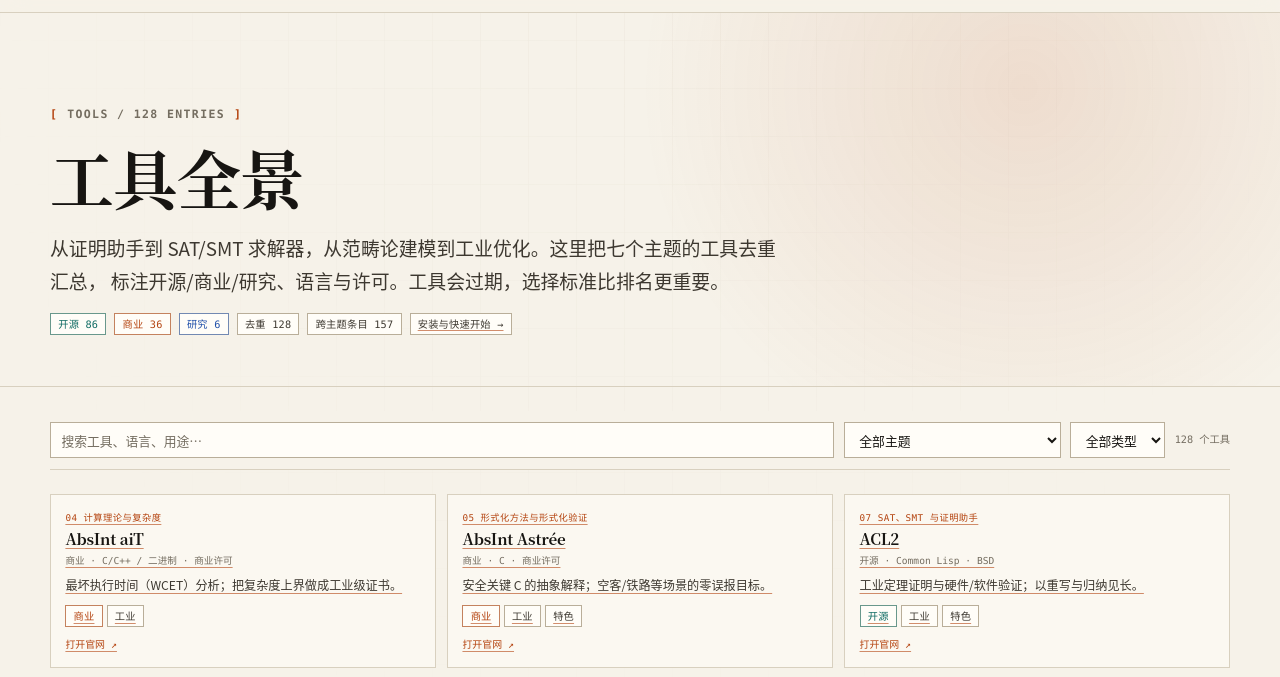
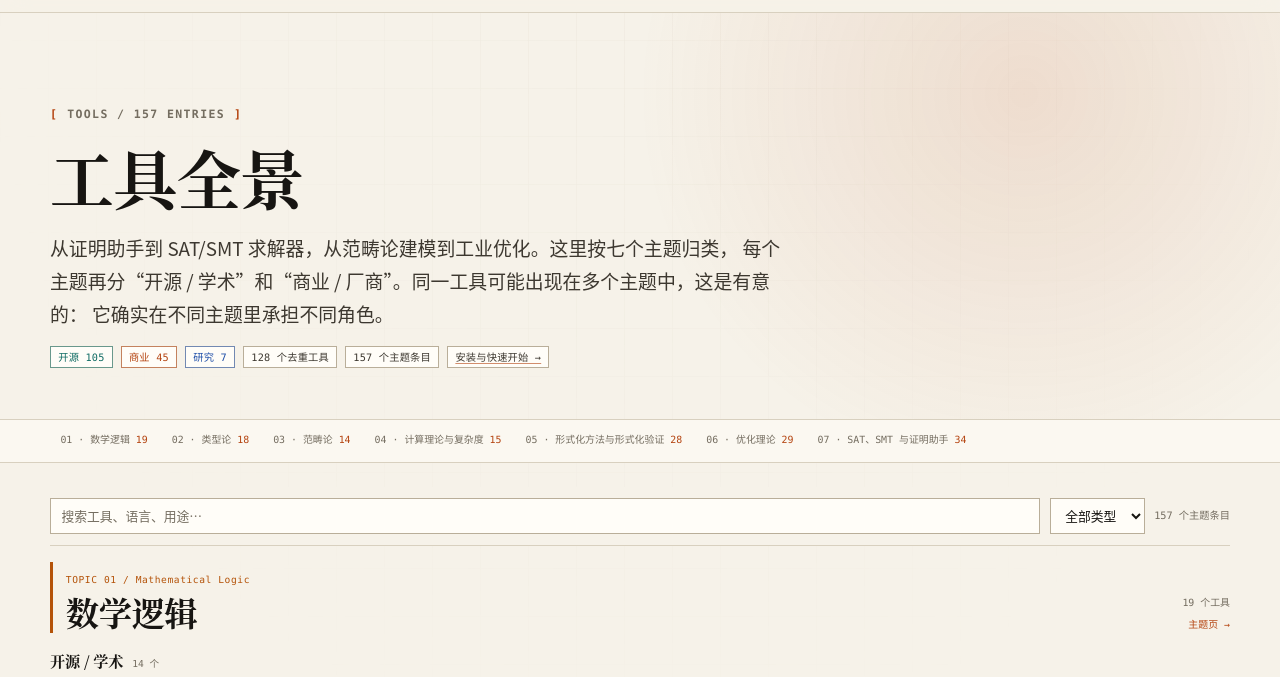
Before and after one commit to lulgabc/Logic-Computing-Formel, an Astro site: page /Logic-Computing-Formel/tools in a window 1280 px wide. Shown: the part 56-733 px from the top of the page. Built offline with nearby package versions, Linux system fonts and the light colour scheme; Astro itself is replaced by a stand-in of ours.

Commit message:
feat: group tool overview by topic

```diff
--- /dev/null
+++ b/src/components/ToolCard.astro
@@ -0,0 +1,40 @@
+---
+import type { Tool, Topic } from "../data/types";
+
+interface Props {
+  tool: Tool;
+  topic?: Topic;
+}
+
+const { tool, topic } = Astro.props;
+const kindLabel: Record<Tool["kind"], string> = { open: "开源", commercial: "商业", research: "研究" };
+const badgeClass = tool.kind === "open" ? "badge-open" : tool.kind === "commercial" ? "badge-commercial" : "badge-research";
+const haystack = [
+  tool.name,
+  tool.note,
+  tool.lang,
+  tool.license,
+  ...tool.tags,
+  topic ? `${topic.title} ${topic.en}` : "",
+].join(" ").toLowerCase();
+---
+
+<a
+  class="tool-card"
+  href={tool.url}
+  rel="noopener"
+  data-kind={tool.kind}
+  data-search={haystack}
+>
+  <div class="tool-head">
+    <div>
+      <div class="tool-name">{tool.name} <span aria-hidden="true">↗</span></div>
+      <div class="tool-tags">
+        <span class:list={["badge", badgeClass]}>{kindLabel[tool.kind]}</span>
+        {tool.tags.map((tag) => <span class="badge">{tag}</span>)}
+      </div>
+    </div>
+  </div>
+  <div class="tool-meta">{tool.lang} · {tool.license}</div>
+  <p class="tool-note">{tool.note}</p>
+</a>
--- a/src/pages/tools.astro
+++ b/src/pages/tools.astro
@@ -1,107 +1,102 @@
 ---
 import BaseLayout from "../layouts/BaseLayout.astro";
+import ToolCard from "../components/ToolCard.astro";
 import { topics, totalStats } from "../data/topics";
 import { url } from "../lib/url";
-import type { Topic, Tool } from "../data/types";
 
-interface AggregatedTool {
-  tool: Tool;
-  domains: Topic[];
-}
+const sections = topics.map((topic) => ({
+  topic,
+  open: topic.tools.filter((tool) => tool.kind !== "commercial"),
+  commercial: topic.tools.filter((tool) => tool.kind === "commercial"),
+}));
 
-const map = new Map<string, AggregatedTool>();
-for (const topic of topics) {
-  for (const tool of topic.tools) {
-    const existing = map.get(tool.name);
-    if (existing) {
-      if (!existing.domains.some((domain) => domain.slug === topic.slug)) {
-        existing.domains.push(topic);
-      }
-    } else {
-      map.set(tool.name, { tool, domains: [topic] });
-    }
-  }
-}
-
-const aggregated = [...map.values()].sort((a, b) => a.tool.name.localeCompare(b.tool.name));
-const kindLabel: Record<Tool["kind"], string> = { open: "开源", commercial: "商业", research: "研究" };
-const openCount = aggregated.filter((item) => item.tool.kind === "open").length;
-const commercialCount = aggregated.filter((item) => item.tool.kind === "commercial").length;
-const researchCount = aggregated.filter((item) => item.tool.kind === "research").length;
+const allEntries = topics.flatMap((topic) => topic.tools.map((tool) => ({ topic, tool })));
+const openCount = allEntries.filter(({ tool }) => tool.kind === "open").length;
+const commercialCount = allEntries.filter(({ tool }) => tool.kind === "commercial").length;
+const researchCount = allEntries.filter(({ tool }) => tool.kind === "research").length;
 ---
 
-<BaseLayout title="工具全景" description="跨七个主题的开源、商业与研究工具全景：Lean、Rocq、Isabelle、Z3、cvc5、Gurobi、TLA+、Verus、Catlab、HiGHS 等，可按领域、类型与关键词筛选。">
+<BaseLayout title="工具全景" description="按七个主题归类的开源、商业与研究工具全景：Lean、Rocq、Isabelle、Z3、cvc5、Gurobi、TLA+、Verus、Catlab、HiGHS 等，可按类型与关键词筛选。">
   <section class="page-hero">
     <div class="wrap">
-      <span class="eyebrow">Tools / {aggregated.length} entries</span>
+      <span class="eyebrow">Tools / {totalStats.toolEntries} entries</span>
       <h1>工具全景</h1>
       <p class="lead">
-        从证明助手到 SAT/SMT 求解器，从范畴论建模到工业优化。这里把七个主题的工具去重汇总，
-        标注开源/商业/研究、语言与许可。工具会过期，选择标准比排名更重要。
+        从证明助手到 SAT/SMT 求解器，从范畴论建模到工业优化。这里按七个主题归类，
+        每个主题再分“开源 / 学术”和“商业 / 厂商”。同一工具可能出现在多个主题中，这是有意的：
+        它确实在不同主题里承担不同角色。
       </p>
       <div class="row mt-2">
         <span class="badge badge-open">开源 {openCount}</span>
         <span class="badge badge-commercial">商业 {commercialCount}</span>
         <span class="badge badge-research">研究 {researchCount}</span>
-        <span class="badge">去重 {aggregated.length}</span>
-        <span class="badge">跨主题条目 {totalStats.toolEntries}</span>
+        <span class="badge">{totalStats.tools} 个去重工具</span>
+        <span class="badge">{totalStats.toolEntries} 个主题条目</span>
         <a class="badge" href={url("/quickstart/")}>安装与快速开始 →</a>
       </div>
     </div>
   </section>
 
+  <nav class="tools-topic-nav" aria-label="工具主题导航">
+    <div class="wrap">
+      {topics.map((topic) => (
+        <a href={`#${topic.slug}`}>{topic.index} · {topic.title} <span>{topic.tools.length}</span></a>
+      ))}
+    </div>
+  </nav>
+
   <section class="section" style="padding-top:1.5rem;">
     <div class="wrap">
       <div class="filter-bar" role="search">
         <input class="search-input" id="tool-search" type="search" placeholder="搜索工具、语言、用途…" aria-label="搜索工具" />
-        <select class="select-input" id="tool-domain" aria-label="按主题筛选">
-          <option value="">全部主题</option>
-          {topics.map((topic) => <option value={topic.slug}>{topic.index} · {topic.title}</option>)}
-        </select>
         <select class="select-input" id="tool-kind" aria-label="按类型筛选">
           <option value="">全部类型</option>
           <option value="open">开源</option>
           <option value="commercial">商业</option>
           <option value="research">研究</option>
         </select>
-        <span class="filter-count" id="tool-count">{aggregated.length} 个工具</span>
+        <span class="filter-count" id="tool-count">{totalStats.toolEntries} 个主题条目</span>
       </div>
 
-      <div class="browse-grid" id="tool-grid">
-        {aggregated.map(({ tool, domains }) => {
-          const haystack = [
-            tool.name,
-            tool.note,
-            tool.lang,
-            tool.license,
-            ...tool.tags,
-            ...domains.map((domain) => `${domain.title} ${domain.en}`),
-          ].join(" ").toLowerCase();
-          return (
-            <a
-              class="browse-card"
-              href={tool.url}
-              rel="noopener"
-              data-domain={domains.map((domain) => domain.slug).join(" ")}
-              data-kind={tool.kind}
-              data-search={haystack}
-            >
-              <span class="domain">
-                {domains.map((domain) => `${domain.index} ${domain.title}`).join(" · ")}
-              </span>
-              <h3>{tool.name}</h3>
-              <div class="meta">{kindLabel[tool.kind]} · {tool.lang} · {tool.license}</div>
-              <p>{tool.note}</p>
-              <div class="tags">
-                <span class:list={["badge", tool.kind === "open" ? "badge-open" : tool.kind === "commercial" ? "badge-commercial" : "badge-research"]}>
-                  {kindLabel[tool.kind]}
-                </span>
-                {tool.tags.map((tag) => <span class="badge">{tag}</span>)}
+      <div id="tool-sections">
+        {sections.map(({ topic, open, commercial }) => (
+          <section class="tool-topic" id={topic.slug} data-total={topic.tools.length} style={`--topic:${topic.accent}`}>
+            <div class="tool-topic-head">
+              <div>
+                <span class="tool-topic-index">TOPIC {topic.index} / {topic.en}</span>
+                <h2>{topic.title}</h2>
               </div>
-              <span class="link">打开官网 ↗</span>
-            </a>
-          );
-        })}
+              <div class="tool-topic-meta">
+                <span class="tool-topic-count" data-total={topic.tools.length}>{topic.tools.length} 个工具</span>
+                <a href={url(`/topics/${topic.slug}/#tools`)}>主题页 →</a>
+              </div>
+            </div>
+
+            {open.length > 0 && (
+              <div class="tool-subgroup" data-total={open.length}>
+                <div class="tool-subgroup-head">
+                  <h3>开源 / 学术</h3>
+                  <span class="tool-subgroup-count" data-total={open.length}>{open.length} 个</span>
+                </div>
+                <div class="tool-grid">
+                  {open.map((tool) => <ToolCard tool={tool} topic={topic} />)}
+                </div>
+              </div>
+            )}
+
+            {commercial.length > 0 && (
+              <div class="tool-subgroup" data-total={commercial.length}>
+                <div class="tool-subgroup-head">
+                  <h3>商业 / 厂商</h3>
+                  <span class="tool-subgroup-count" data-total={commercial.length}>{commercial.length} 个</span>
+                </div>
+                <div class="tool-grid">
+                  {commercial.map((tool) => <ToolCard tool={tool} topic={topic} />)}
+                </div>
+              </div>
+            )}
+          </section>
+        ))}
       </div>
       <p class="filter-empty" id="tool-empty">没有匹配的工具。试试清空筛选，或换一个关键词。</p>
     </div>
--- a/src/scripts/tools-filter.ts
+++ b/src/scripts/tools-filter.ts
@@ -1,32 +1,46 @@
 const search = document.querySelector<HTMLInputElement>("#tool-search");
-const domain = document.querySelector<HTMLSelectElement>("#tool-domain");
 const kind = document.querySelector<HTMLSelectElement>("#tool-kind");
 const count = document.querySelector<HTMLElement>("#tool-count");
 const empty = document.querySelector<HTMLElement>("#tool-empty");
-const cards = Array.from(document.querySelectorAll<HTMLElement>("#tool-grid .browse-card"));
+const cards = Array.from(document.querySelectorAll<HTMLElement>(".tool-topic .tool-card"));
+const sections = Array.from(document.querySelectorAll<HTMLElement>(".tool-topic"));
+const subgroups = Array.from(document.querySelectorAll<HTMLElement>(".tool-subgroup"));
 
 function apply() {
   const query = (search?.value ?? "").trim().toLowerCase();
-  const selectedDomain = domain?.value ?? "";
   const selectedKind = kind?.value ?? "";
+  const filtering = Boolean(query || selectedKind);
   let visible = 0;
 
   cards.forEach((card) => {
-    const domains = (card.dataset.domain ?? "").split(" ");
     const matchesQuery = !query || (card.dataset.search ?? "").includes(query);
-    const matchesDomain = !selectedDomain || domains.includes(selectedDomain);
     const matchesKind = !selectedKind || card.dataset.kind === selectedKind;
-    const show = matchesQuery && matchesDomain && matchesKind;
+    const show = matchesQuery && matchesKind;
     card.hidden = !show;
     if (show) visible += 1;
   });
 
-  if (count) count.textContent = `${visible} 个工具`;
+  subgroups.forEach((group) => {
+    const shown = group.querySelectorAll(".tool-card:not([hidden])").length;
+    const total = Number(group.dataset.total ?? shown);
+    const label = group.querySelector<HTMLElement>(".tool-subgroup-count");
+    if (label) label.textContent = filtering ? `${shown} / ${total} 个` : `${total} 个`;
+    group.hidden = shown === 0;
+  });
+
+  sections.forEach((section) => {
+    const shown = section.querySelectorAll(".tool-card:not([hidden])").length;
+    const total = Number(section.dataset.total ?? shown);
+    const label = section.querySelector<HTMLElement>(".tool-topic-count");
+    if (label) label.textContent = filtering ? `${shown} / ${total} 个工具` : `${total} 个工具`;
+    section.hidden = shown === 0;
+  });
+
+  if (count) count.textContent = `${visible} 个主题条目`;
   empty?.classList.toggle("is-visible", visible === 0);
 }
 
 search?.addEventListener("input", apply);
-domain?.addEventListener("change", apply);
 kind?.addEventListener("change", apply);
 apply();
 
--- a/src/styles/global.css
+++ b/src/styles/global.css
@@ -2238,6 +2238,129 @@ a.icon-btn {
 
 /* tools */
 
+.tools-topic-nav {
+  border-bottom: 1px solid var(--line);
+  background: var(--surface);
+}
+
+.tools-topic-nav .wrap {
+  display: flex;
+  gap: 0.2rem;
+  overflow-x: auto;
+  scrollbar-width: none;
+}
+
+.tools-topic-nav .wrap::-webkit-scrollbar {
+  display: none;
+}
+
+.tools-topic-nav a {
+  flex: none;
+  padding: 0.7rem 0.65rem;
+  font-family: var(--font-mono);
+  font-size: 0.62rem;
+  color: var(--muted);
+  text-decoration: none;
+  border-bottom: 2px solid transparent;
+  white-space: nowrap;
+}
+
+.tools-topic-nav a:hover {
+  color: var(--ink);
+  border-bottom-color: var(--accent);
+}
+
+.tools-topic-nav a span {
+  color: var(--accent);
+}
+
+.tool-topic {
+  padding: 2.2rem 0;
+  border-bottom: 1px solid var(--line);
+  scroll-margin-top: 130px;
+}
+
+.tool-topic:first-child {
+  padding-top: 1rem;
+}
+
+.tool-topic-head {
+  display: flex;
+  align-items: flex-end;
+  justify-content: space-between;
+  gap: 1rem;
+  padding-left: 0.8rem;
+  border-left: 3px solid var(--topic, var(--accent));
+  margin-bottom: 1.2rem;
+}
+
+.tool-topic-index {
+  font-family: var(--font-mono);
+  font-size: 0.6rem;
+  letter-spacing: 0.06em;
+  color: var(--topic, var(--accent));
+}
+
+.tool-topic-head h2 {
+  margin-top: 0.2rem;
+  font-size: clamp(1.55rem, 2.6vw, 2.1rem);
+}
+
+.tool-topic-meta {
+  display: flex;
+  flex-direction: column;
+  align-items: flex-end;
+  gap: 0.3rem;
+  font-family: var(--font-mono);
+  font-size: 0.62rem;
+  color: var(--muted);
+  white-space: nowrap;
+}
+
+.tool-topic-meta a {
+  color: var(--accent);
+  text-decoration: none;
+}
+
+.tool-topic .tool-grid {
+  grid-template-columns: repeat(3, minmax(0, 1fr));
+}
+
+.tool-subgroup + .tool-subgroup {
+  margin-top: 1.25rem;
+}
+
+.tool-subgroup-head {
+  display: flex;
+  align-items: baseline;
+  gap: 0.55rem;
+  padding-bottom: 0.4rem;
+  margin-bottom: 0.7rem;
+  border-bottom: 1px solid var(--line);
+}
+
+.tool-subgroup-head h3 {
+  font-size: 0.95rem;
+}
+
+.tool-subgroup-head span {
+  font-family: var(--font-mono);
+  font-size: 0.6rem;
+  color: var(--muted);
+}
+
+.tool-card[hidden],
+.tool-subgroup[hidden],
+.tool-topic[hidden] {
+  display: none;
+}
+
+@media (max-width: 1020px) {
+  .tool-topic .tool-grid {
+    grid-template-columns: repeat(2, minmax(0, 1fr));
+  }
+}
+
 .tool-group + .tool-group {
   margin-top: 2rem;
 }
@@ -2299,7 +2422,8 @@ a.icon-btn {
   text-decoration: none;
 }
 
-.tool-name a:hover {
+.tool-name a:hover,
+.tool-card:hover .tool-name {
   color: var(--topic, var(--accent));
 }
 
@@ -3998,6 +4122,7 @@ a.icon-btn {
   .tracks,
   .browse-grid,
   .tool-grid,
+  .tool-topic .tool-grid,
   .lab-grid,
   .highlight-list,
   .connection-grid,
```
Also changed, not shown: README.md.
